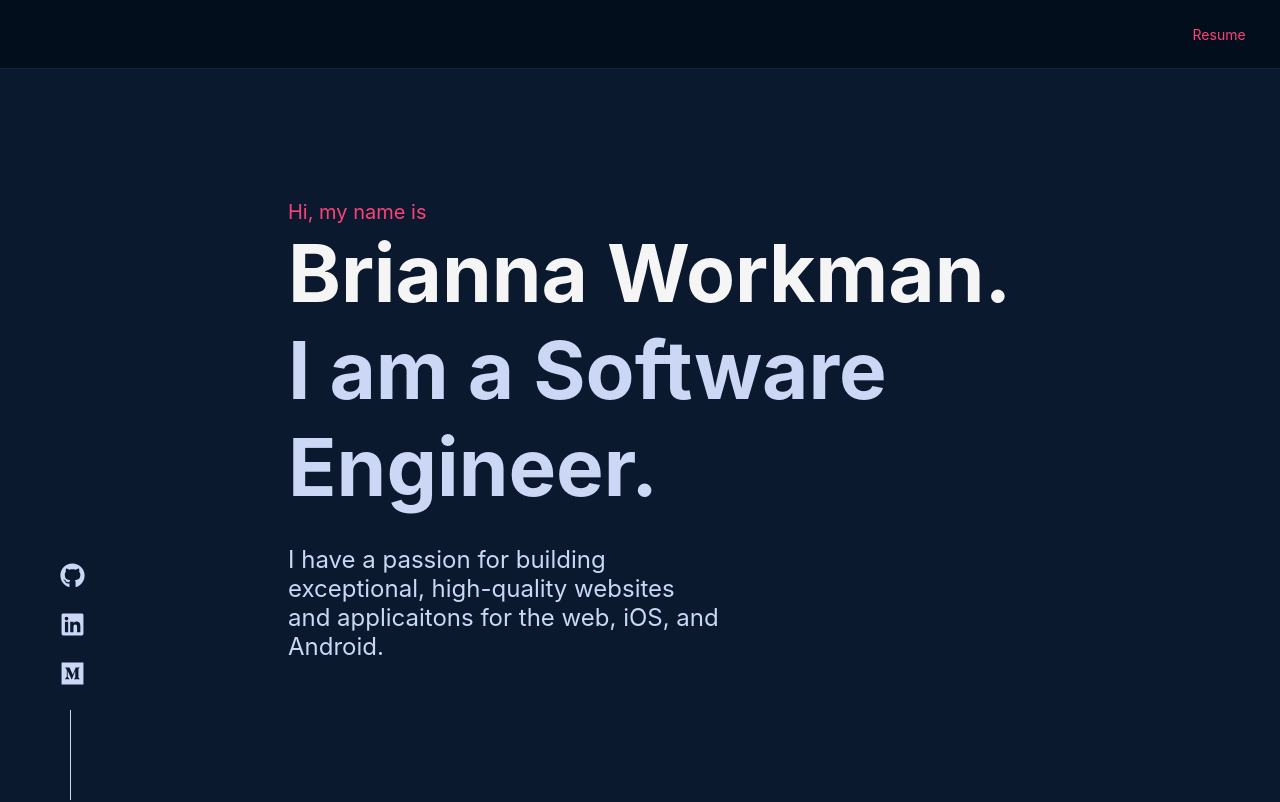
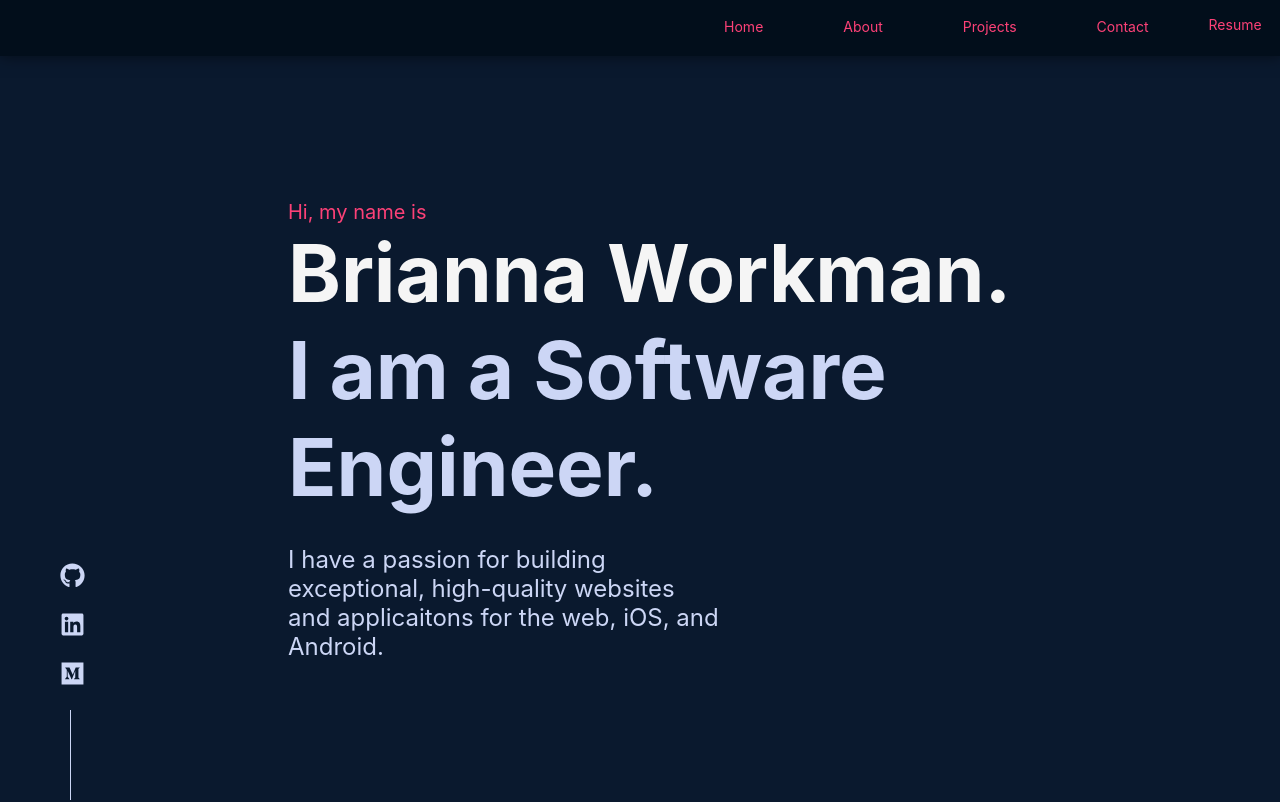
Before and after one commit to briannaworkman/portfolio, a React (Create React App) app: page / in a window 1280 px wide. Shown: the top 802 px of the page. Built offline with nearby package versions, Linux system fonts and the light colour scheme.

Commit message:
add scrolling navbar and new styling

```diff
--- a/package.json
+++ b/package.json
@@ -11,6 +11,7 @@
     "react-router": "^5.1.2",
     "react-router-dom": "^5.1.2",
     "react-scripts": "3.4.0",
+    "react-scroll": "^1.7.16",
     "styled-components": "^5.1.0"
   },
   "scripts": {
--- a/src/assets/styles/contact.css
+++ b/src/assets/styles/contact.css
@@ -1,6 +1,6 @@
 .main-contact-container {
   margin-top: 100px;
-  margin-bottom: 100px;
+  margin-bottom: 200px;
   text-align: center;
 }
 
--- a/src/assets/styles/nav.css
+++ b/src/assets/styles/nav.css
@@ -1,12 +1,12 @@
-.nav {
+.nav-items {
   display: flex;
   justify-content: flex-end;
-  padding: 1.5rem;
   background-color: #020e1b;
   position: fixed;
-  top: 0;
   width: 97%;
-  border-bottom: 0.5px solid #11223a;
+  top: -20px;
+  /* border-bottom: 0.5px solid #11223a; */
+  box-shadow: rgba(0, 0, 0, 0.5) 0px 0px 15px;
 }
 
 .container a {
@@ -17,6 +17,7 @@
 }
 
 .container a:hover {
+  cursor: pointer;
   color: #f5f5f5;
 }
 
--- a/src/components/Nav.js
+++ b/src/components/Nav.js
@@ -1,16 +1,71 @@
-import React from "react";
-import "../assets/styles/nav.css";
-import resume from "../assets/brianna-workman.pdf";
+import React from 'react';
+import '../assets/styles/nav.css';
+import resume from '../assets/brianna-workman.pdf';
+import { Link } from 'react-scroll';
 
 function Nav() {
   return (
-    <div className="nav">
-      <div className="container">
-        <a href={resume} download>
-          Resume
-        </a>
+    <nav className='nav' id='navbar'>
+      <div className='container'>
+        <ul className='nav-items'>
+          <li className='nav-item'>
+            <Link
+              activeClass='active'
+              spy={true}
+              smooth={true}
+              offset={-70}
+              duration={1000}
+              to='header'
+              activeClassName='selected'
+            >
+              Home
+            </Link>
+          </li>
+          <li className='nav-item'>
+            <Link
+              activeClass='active'
+              spy={true}
+              smooth={true}
+              offset={-70}
+              duration={1000}
+              to='about'
+              activeClassName='selected'
+            >
+              About
+            </Link>
+          </li>
+          <li className='nav-item'>
+            <Link
+              activeClass='active'
+              spy={true}
+              smooth={true}
+              offset={-70}
+              duration={1000}
+              to='project'
+              activeClassName='selected'
+            >
+              Projects
+            </Link>
+          </li>
+          <li className='nav-item'>
+            <Link
+              activeClass='active'
+              spy={true}
+              smooth={true}
+              offset={-70}
+              duration={1000}
+              to='contact'
+              activeClassName='selected'
+            >
+              Contact
+            </Link>
+          </li>
+          <a href={resume} download>
+            Resume
+          </a>
+        </ul>
       </div>
-    </div>
+    </nav>
   );
 }
 
```
Also changed, not shown: 1 other file (tests, documents, lock files or other folders).
